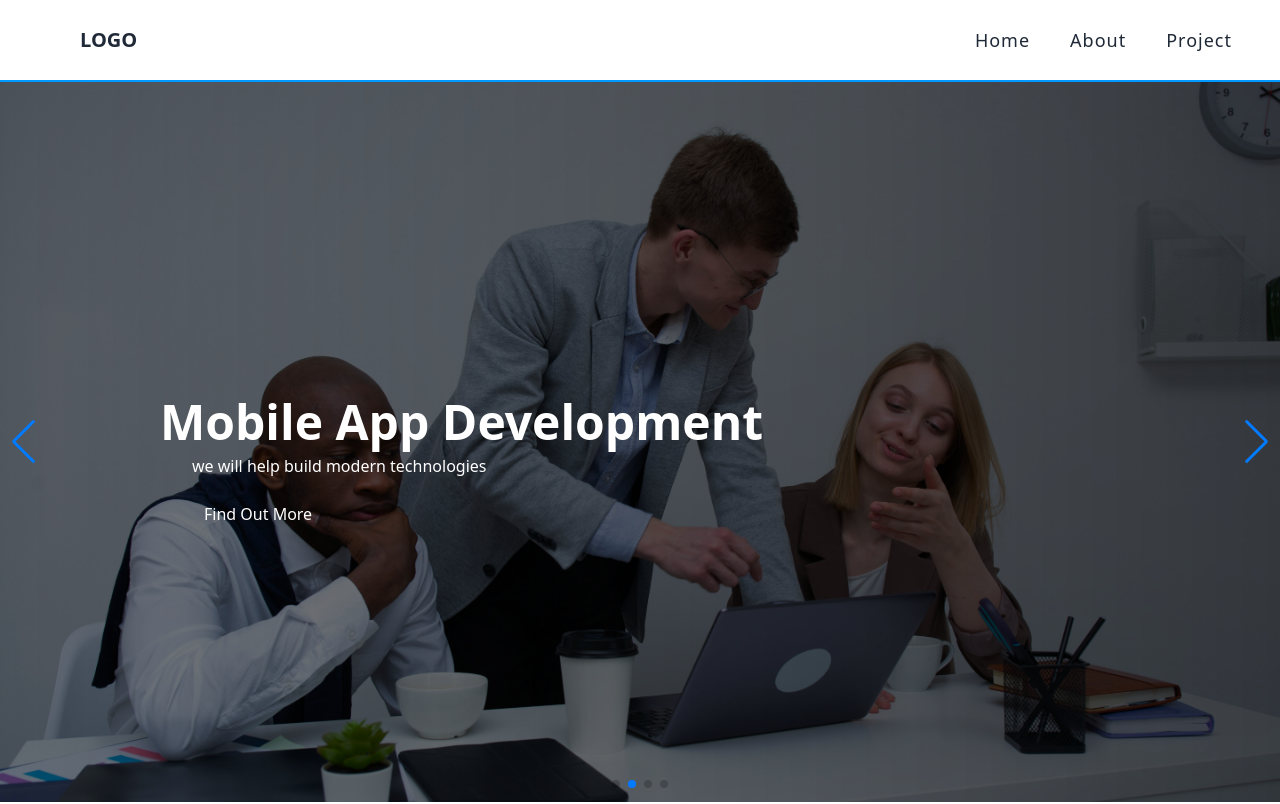
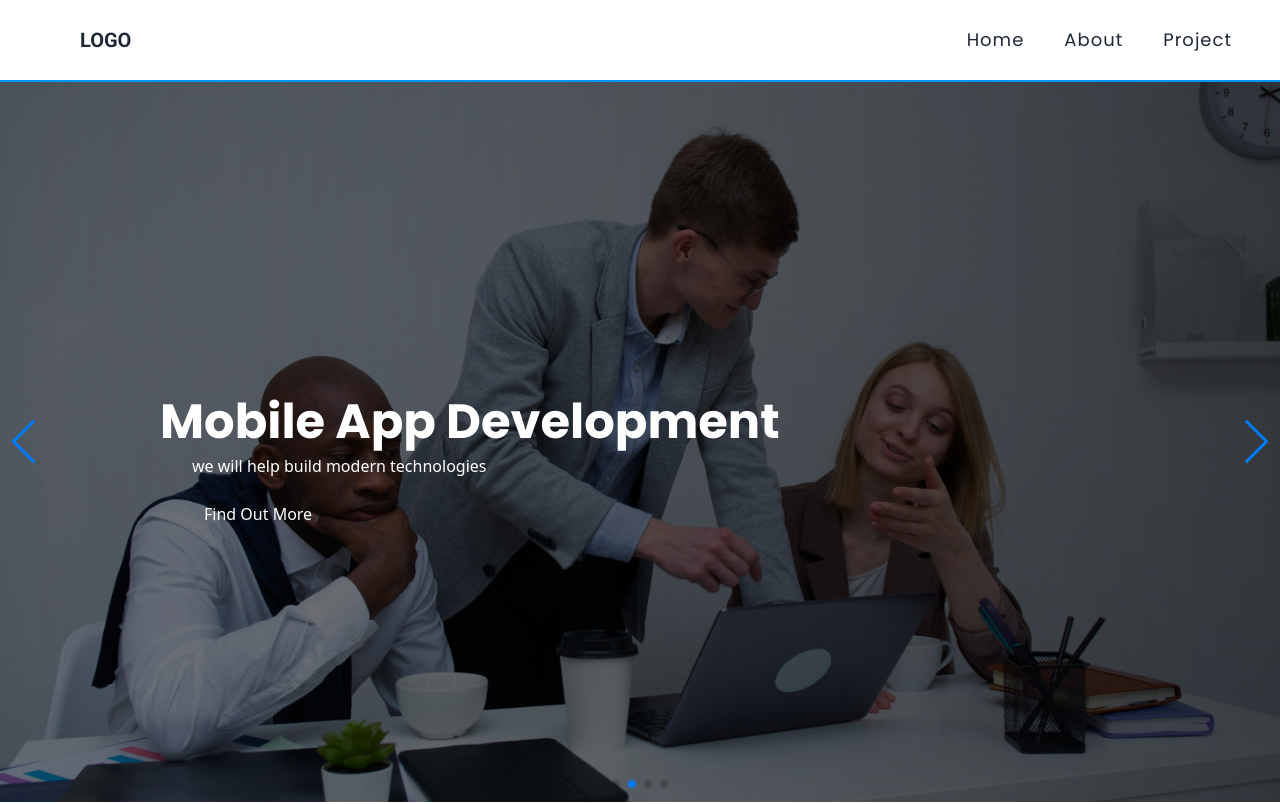
Before and after one commit to edyting/aaes-official, a React (Vite) app in the folder client/: page / in a window 1280 px wide. Shown: the top 804 px of the page. Built offline with nearby package versions, Linux system fonts and the light colour scheme.

Commit message:
added fonts

```diff
--- a/client/src/components/Carousel.jsx
+++ b/client/src/components/Carousel.jsx
@@ -75,7 +75,7 @@
         <div className="w-full h-full">
           {images.map((image)=>(
             <SwiperSlide key={image.id}>
-            <div className=" relative bg-gradient-to-r from-[rgba(0,0,0,0.5)] to-[rgba(0,0,0,0.7)] w-full h-full">
+            <div className=" relative bg-gradient-to-r from-[rgba(0,0,0,0.5)] to-[rgba(0,0,0,0.7)] max-w-full h-full">
             <img className='absolute mix-blend-overlay ease-linear transition object-cover w-full h-full ' src={image.image} alt="" />
             {/* welcome text */}
             <div className="absolute text-white top-[30%] md:top-[45%] left-[2rem] md:left-[10rem]">
--- a/client/src/index.css
+++ b/client/src/index.css
@@ -1,3 +1,11 @@
+@import url('https://fonts.googleapis.com/css2?family=Poppins:ital,wght@0,100;0,200;0,300;0,400;0,500;0,600;0,700;0,800;0,900;1,100;1,200;1,300;1,400;1,500;1,600;1,700;1,800;1,900&display=swap');
+
+
+@import url('https://fonts.googleapis.com/css2?family=Poppins:ital,wght@0,100;0,200;0,300;0,400;0,500;0,600;0,700;0,800;0,900;1,100;1,200;1,300;1,400;1,500;1,600;1,700;1,800;1,900&family=Roboto:ital,wght@0,100;0,300;0,400;0,500;0,700;0,900;1,100;1,300;1,400;1,500;1,700;1,900&display=swap');
+
+@import url('https://fonts.googleapis.com/css2?family=Lobster&family=Poppins:ital,wght@0,100;0,200;0,300;0,400;0,500;0,600;0,700;0,800;0,900;1,100;1,200;1,300;1,400;1,500;1,600;1,700;1,800;1,900&family=Roboto:ital,wght@0,100;0,300;0,400;0,500;0,700;0,900;1,100;1,300;1,400;1,500;1,700;1,900&display=swap');
+
+
 @tailwind base;
   @tailwind components;
   @tailwind utilities;
--- a/client/src/pages/projects/Post.jsx
+++ b/client/src/pages/projects/Post.jsx
@@ -11,7 +11,7 @@
     <div className='mt-12'>
       {/* view all projects page */}
       <div className=" mb-4">
-        <h2 className='text-[#0099ff] font-bold text-3xl ml-12  capitalize'>Projects done by students</h2>
+        <h2 className='text-[#0099ff] font-bold text-3xl ml-12  capitalize '>Projects done by students</h2>
       </div>
 
       {/* all projects card */}
--- a/client/tailwind.config.js
+++ b/client/tailwind.config.js
@@ -72,6 +72,11 @@
         "accordion-up": "accordion-up 0.2s ease-out",
       },
     },
+    fontFamily:{
+      poppins:"Poppins",
+      roboto:"Roboto",
+      lobster:"Lobster"
+    }
   },
   plugins: [require("tailwindcss-animate")],
 }
```
